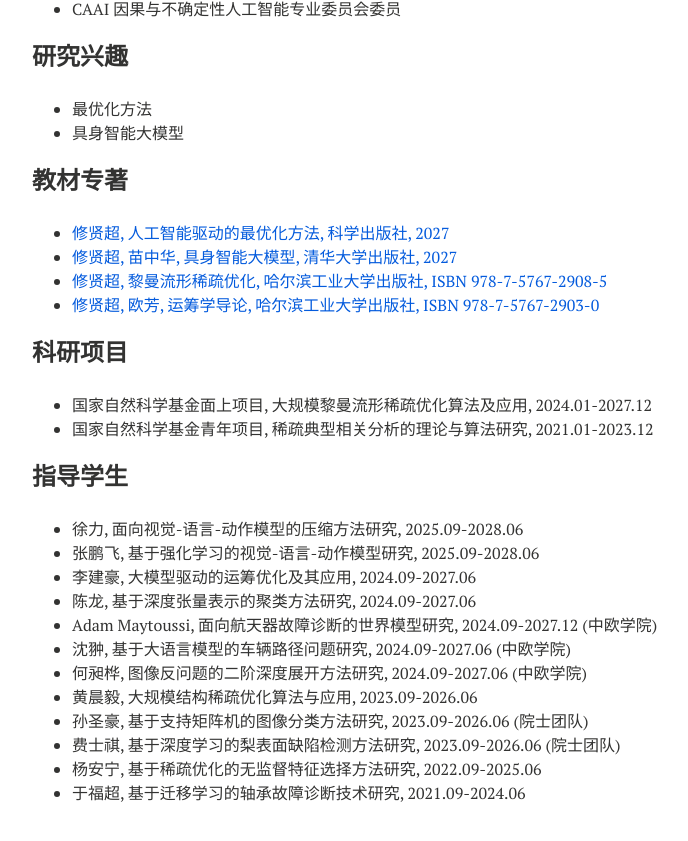
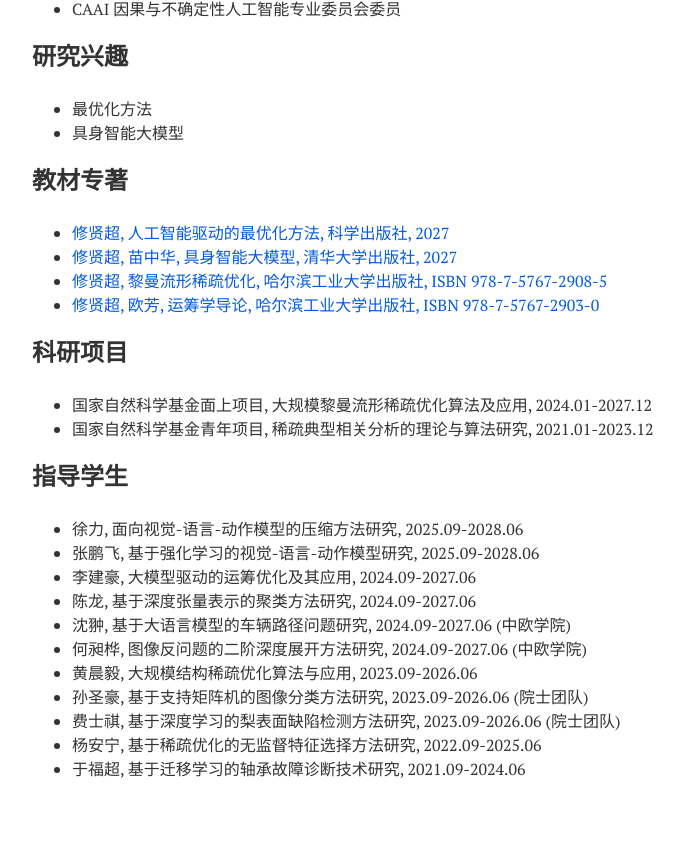
Before and after one commit to xianchaoxiu/xianchaoxiu.github.io, a Jekyll site: the page built from chinese/index.md, in a window 1280 px wide and 900 px high, scrolled down 574 px. Shown: the top 841 px of the window, without its empty margins (288-976 px from the left). Built offline with Jekyll 4.4.1, drawn with Linux system fonts in a browser that asks for light colours; nearby versions of some CDN libraries.

Commit message:
Update index.md

```diff
--- a/chinese/index.md
+++ b/chinese/index.md
@@ -50,7 +50,6 @@ share: false
 * 张鹏飞, 基于强化学习的视觉-语言-动作模型研究, 2025.09-2028.06 <br>
 * 李建豪, 大模型驱动的运筹优化及其应用, 2024.09-2027.06 <br>
 * 陈龙, 基于深度张量表示的聚类方法研究, 2024.09-2027.06 <br>
-* Adam Maytoussi, 面向航天器故障诊断的世界模型研究, 2024.09-2027.12 (中欧学院) <br>
 * 沈翀, 基于大语言模型的车辆路径问题研究, 2024.09-2027.06 (中欧学院) <br>
 * 何昶桦, 图像反问题的二阶深度展开方法研究, 2024.09-2027.06 (中欧学院) <br>
 * 黄晨毅, 大规模结构稀疏优化算法与应用, 2023.09-2026.06 <br>
```
